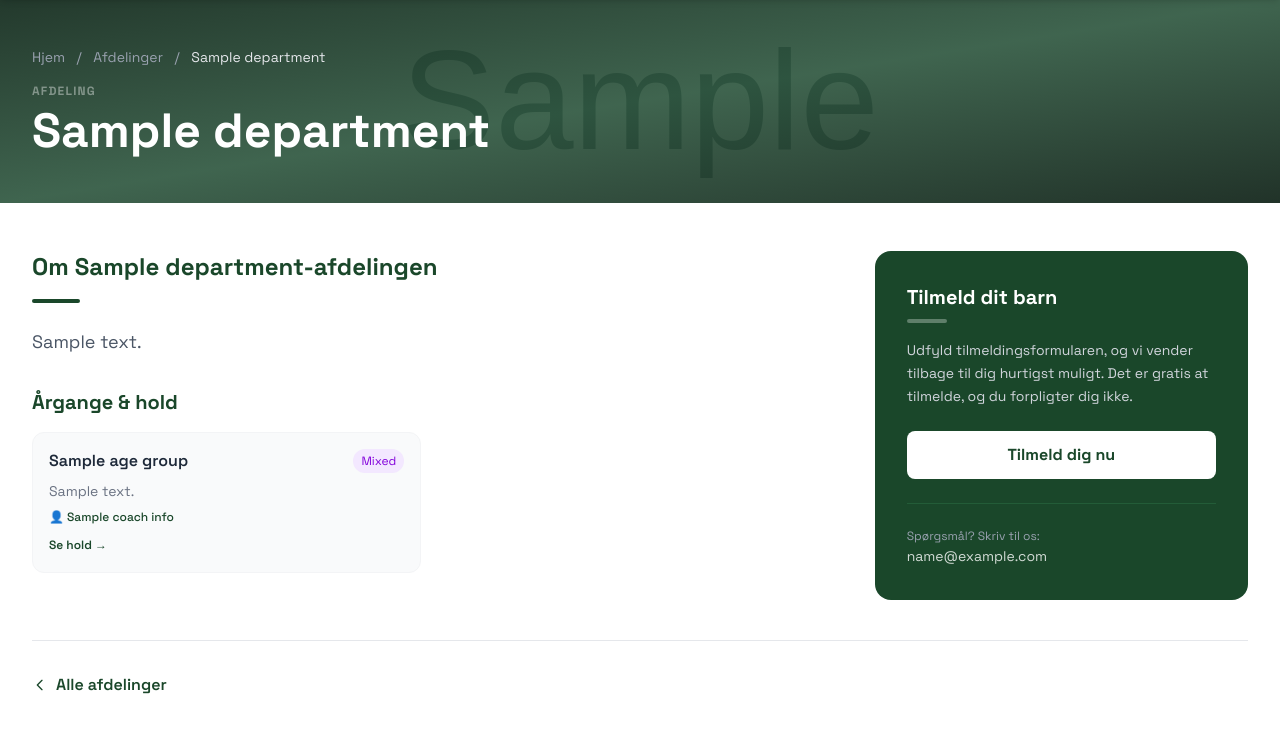
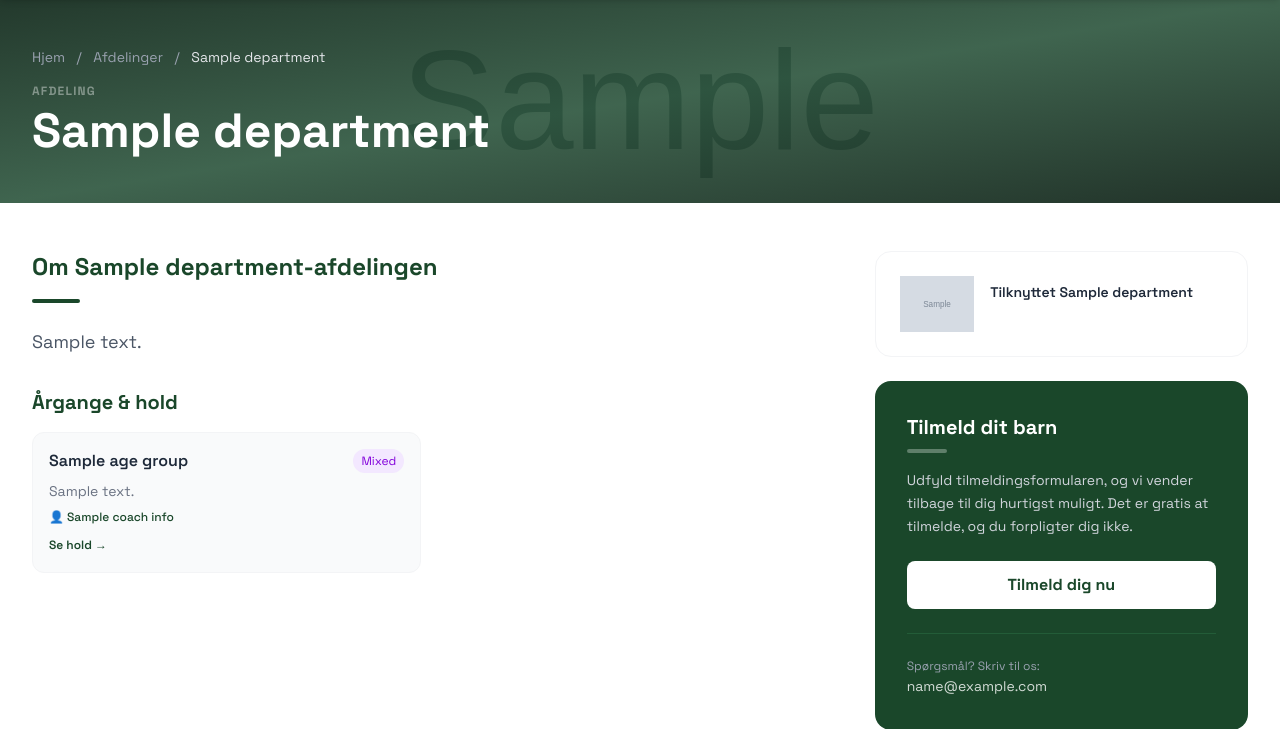
Before and after one commit to jackie-codecraft/faelledunited, a Laravel app: template resources/views/departments/show.blade.php in a window 1280 px wide. Shown: the part 65-794 px from the top of the page. Run offline with Laravel 12, Linux system fonts and the light colour scheme; the template is opened without the code that fills it: most values are stand-ins (such as "Sample title", 1, 10 or a date in 2020); grey boxes marked "Sample" are stand-in pictures; style sheets or scripts are compiled from the project's sources.

Commit message:
feat: make department affiliation dynamic via Filament admin
- Added affiliation_name, affiliation_logo, affiliation_url columns to departments
- Added Affiliation section to DepartmentResource form (collapsible, optional)
- Updated department show page to render affiliation from DB instead of hardcoded slug check
- Supports SVG, PNG, JPEG, WebP logos up to 2MB

```diff
--- a/app/Models/Department.php
+++ b/app/Models/Department.php
@@ -7,7 +7,7 @@ use Illuminate\Database\Eloquent\Relations\HasMany;
 
 class Department extends Model
 {
-    protected $fillable = ['slug', 'name_da', 'name_en', 'description_da', 'description_en', 'hero_image', 'sort_order', 'is_active'];
+    protected $fillable = ['slug', 'name_da', 'name_en', 'description_da', 'description_en', 'hero_image', 'affiliation_name', 'affiliation_logo', 'affiliation_url', 'sort_order', 'is_active'];
 
     public function ageGroups(): HasMany
     {
--- a/resources/views/departments/show.blade.php
+++ b/resources/views/departments/show.blade.php
@@ -107,19 +107,23 @@
 
             {{-- Right: CTA sidebar --}}
             <div class="lg:col-span-1">
-                @if($department->slug === 'fodbold')
+                @if($department->affiliation_name)
                 <div class="bg-white border border-gray-100 rounded-2xl p-6 mb-6">
                     <div class="flex items-center gap-4">
-                        <a href="https://www.dbu.dk" target="_blank" rel="noopener">
-                            <img src="{{ asset('images/dbu-logo.svg') }}" alt="DBU - Dansk Boldspil-Union" class="h-14 w-auto">
+                        @if($department->affiliation_logo)
+                        <a href="{{ $department->affiliation_url ?? '#' }}" target="_blank" rel="noopener">
+                            <img src="{{ Storage::disk('public')->url($department->affiliation_logo) }}" alt="{{ $department->affiliation_name }}" class="h-14 w-auto">
                         </a>
+                        @endif
                         <div>
                             <p class="text-sm font-semibold text-gray-800">
-                                {{ app()->getLocale() === 'en' ? 'Affiliated with DBU' : 'Tilknyttet DBU' }}
+                                {{ app()->getLocale() === 'en' ? 'Affiliated with' : 'Tilknyttet' }} {{ $department->affiliation_name }}
                             </p>
-                            <p class="text-xs text-gray-500 mt-0.5">
-                                {{ app()->getLocale() === 'en' ? 'Danish Football Association' : 'Dansk Boldspil-Union' }}
-                            </p>
+                            @if($department->affiliation_url)
+                            <a href="{{ $department->affiliation_url }}" target="_blank" rel="noopener" class="text-xs text-[#1a472a] hover:underline mt-0.5 inline-block">
+                                {{ parse_url($department->affiliation_url, PHP_URL_HOST) }}
+                            </a>
+                            @endif
                         </div>
                     </div>
                 </div>
```
Also changed, not shown: app/Filament/Resources/DepartmentResource.php (+22 -0 lines), database/migrations/2026_03_17_190000_add_affiliation_fields_to_departments_table.php (added).
